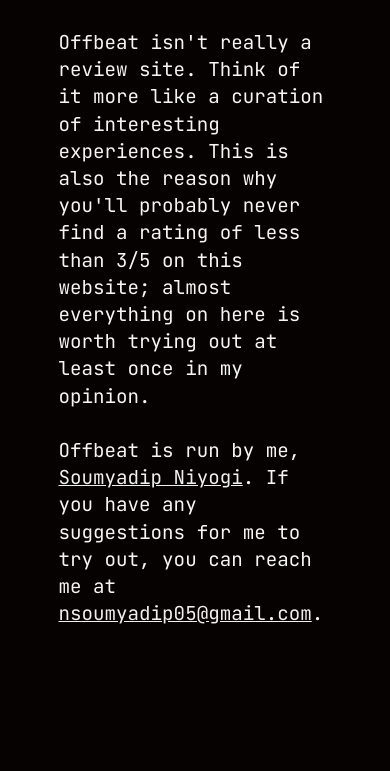
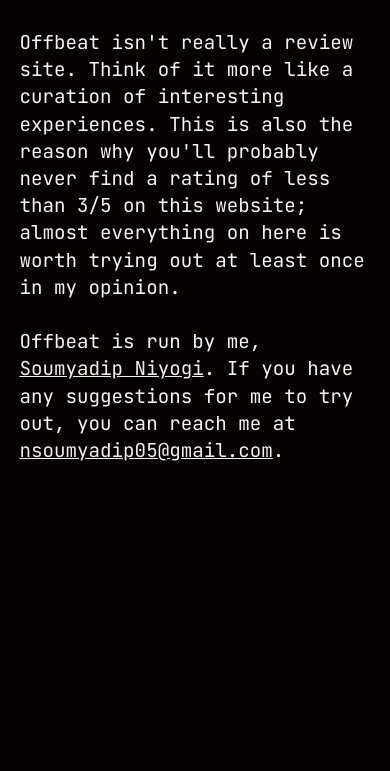
Before and after one commit to captainvogon/Offbeat, a plain HTML site: page index.html in a window 390 px wide. Shown: the part 269-1040 px from the top of the page. After the commit the page ends 877 px from the top, so only its background shows below. Drawn offline with Linux system fonts and the light colour scheme.

Commit message:
Add files via upload

```diff
--- a/index.css
+++ b/index.css
@@ -142,6 +142,12 @@ tr {
 }
 
 @media (max-width:1175px) {
+    body {
+        padding: 0;
+        margin-left: 5%;
+        margin-right: 5%;
+    }
+
     .nav>.nav-btn {
         display: inline-block;
         position: absolute;
```
